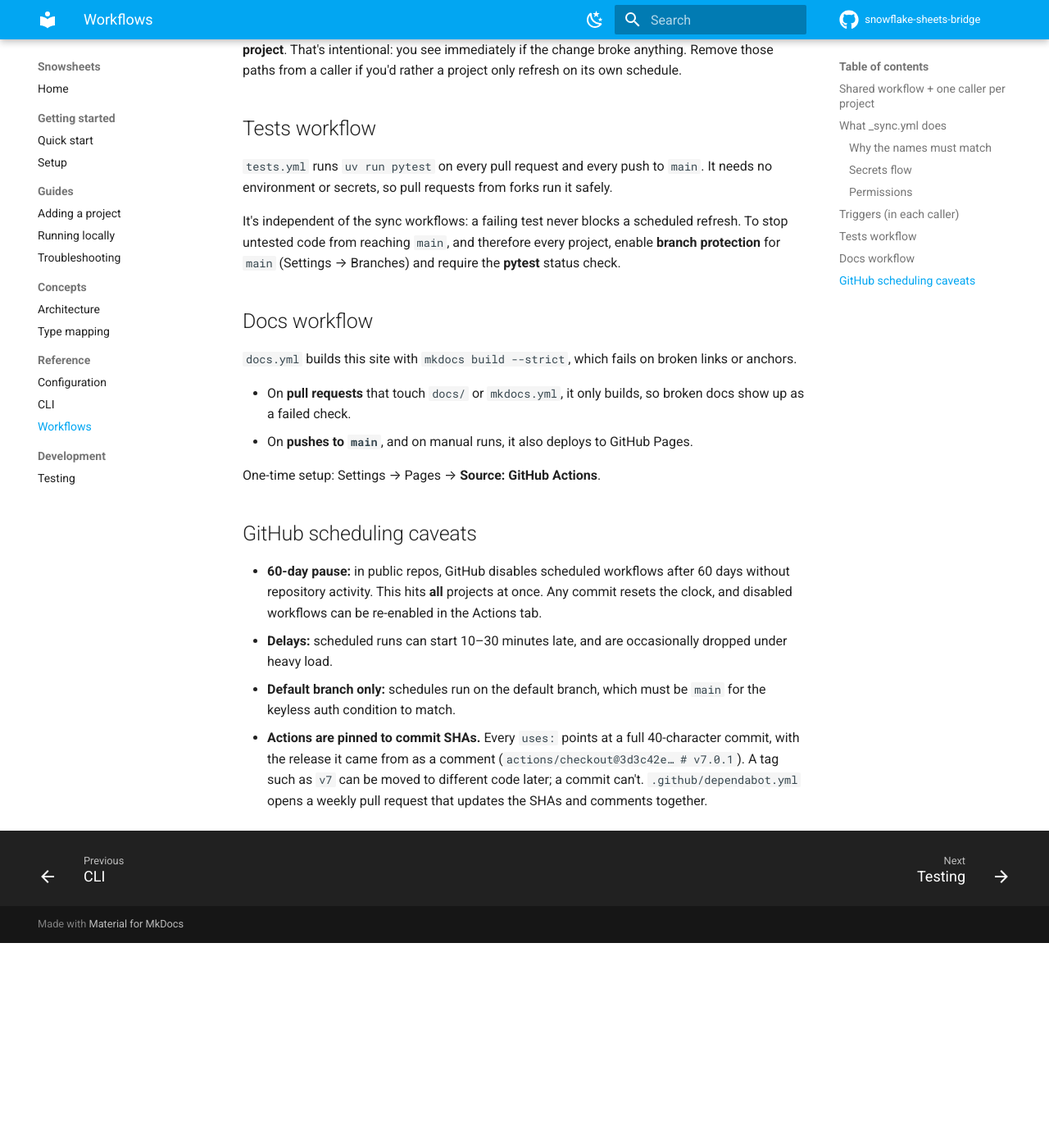
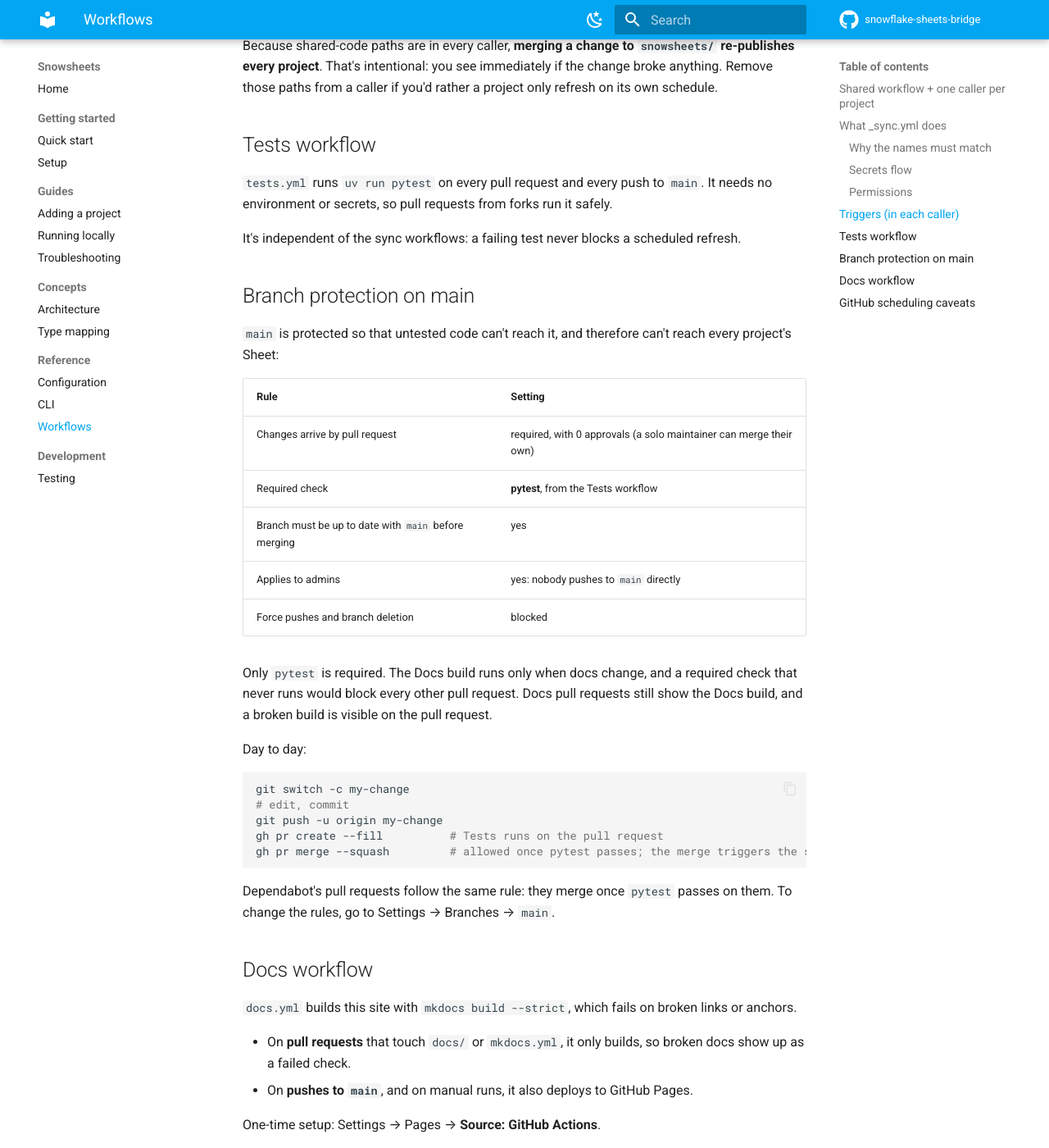
Before and after one commit to phanfolio/snowflake-sheets-bridge, an MkDocs documentation site: the page built from docs/reference/workflows.md, in a window 1280 px wide and 1400 px high, scrolled down 2121 px. Shown: the whole window at 82% size. Built offline with MkDocs 1.6.1 and Material for MkDocs 9.7.7, drawn with Linux system fonts in a browser that asks for light colours; comment, search, counter and statistics services are not loaded; before the commit the page ends 3271 px from its top, so only the background shows below that; some of the changed text lies outside the part shown.

Commit message:
docs: branch protection on main (#1)

````diff
--- a/docs/reference/workflows.md
+++ b/docs/reference/workflows.md
@@ -49,15 +49,41 @@ Callers grant `contents: read` and `id-token: write`, and `_sync.yml` asks for t
 |---|---|
 | `schedule` | Daily, in **UTC**. Give each project a different minute; GitHub delays jobs most at the top of the hour. |
 | `workflow_dispatch` | The **Run workflow** button in Actions |
-| `push` to `main` | When this project's folder, the shared code (`snowsheets/`, `defaults.yml`, `pyproject.toml`, `uv.lock`, `.python-version`, `_sync.yml`) or the caller itself changes |
+| `push` to `main` | When this project's folder, the shared code (`snowsheets/`, `defaults.yml`, `pyproject.toml`, `uv.lock`, `.python-version`, `_sync.yml`) or the caller itself changes. With `main` protected, that push is the merge of a pull request |
 
-Because shared-code paths are in every caller, **a change to `snowsheets/` re-publishes every project**. That's intentional: you see immediately if the change broke anything. Remove those paths from a caller if you'd rather a project only refresh on its own schedule.
+Because shared-code paths are in every caller, **merging a change to `snowsheets/` re-publishes every project**. That's intentional: you see immediately if the change broke anything. Remove those paths from a caller if you'd rather a project only refresh on its own schedule.
 
 ## Tests workflow
 
 `tests.yml` runs `uv run pytest` on every pull request and every push to `main`. It needs no environment or secrets, so pull requests from forks run it safely.
 
-It's independent of the sync workflows: a failing test never blocks a scheduled refresh. To stop untested code from reaching `main`, and therefore every project, enable **branch protection** for `main` (Settings → Branches) and require the **pytest** status check.
+It's independent of the sync workflows: a failing test never blocks a scheduled refresh.
+
+## Branch protection on main
+
+`main` is protected so that untested code can't reach it, and therefore can't reach every project's Sheet:
+
+| Rule | Setting |
+|---|---|
+| Changes arrive by pull request | required, with 0 approvals (a solo maintainer can merge their own) |
+| Required check | **pytest**, from the Tests workflow |
+| Branch must be up to date with `main` before merging | yes |
+| Applies to admins | yes: nobody pushes to `main` directly |
+| Force pushes and branch deletion | blocked |
+
+Only `pytest` is required. The Docs build runs only when docs change, and a required check that never runs would block every other pull request. Docs pull requests still show the Docs build, and a broken build is visible on the pull request.
+
+Day to day:
+
+```bash
+git switch -c my-change
+# edit, commit
+git push -u origin my-change
+gh pr create --fill          # Tests runs on the pull request
+gh pr merge --squash         # allowed once pytest passes; the merge triggers the sync callers
+```
+
+Dependabot's pull requests follow the same rule: they merge once `pytest` passes on them. To change the rules, go to Settings → Branches → `main`.
 
 ## Docs workflow
 
````
